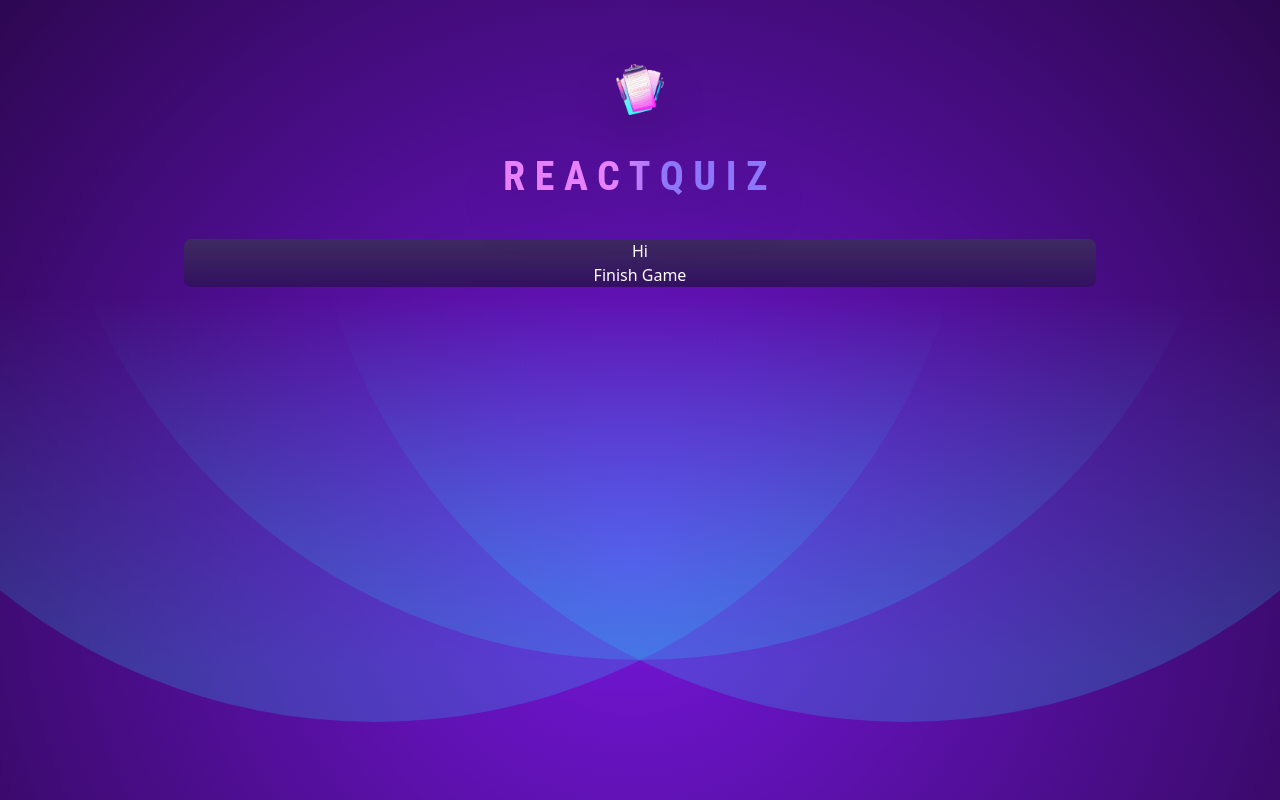
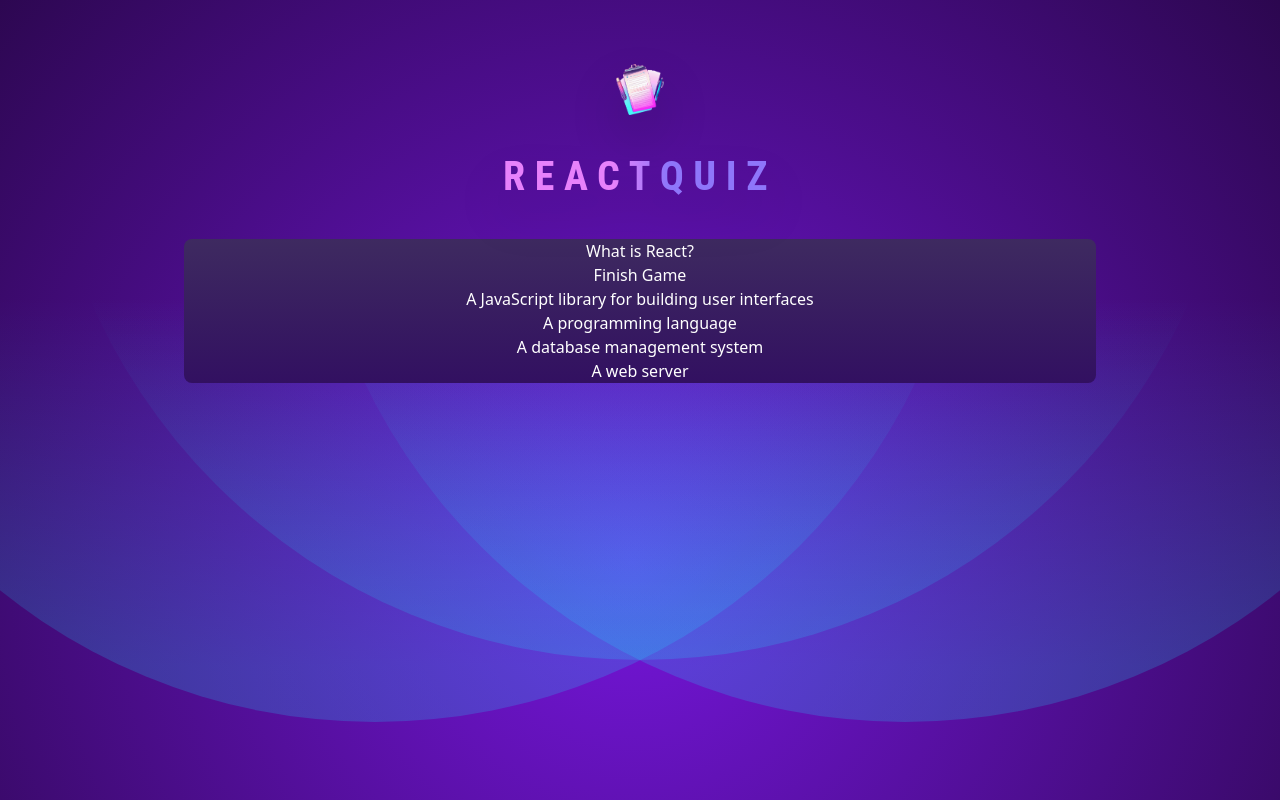
Before and after one commit to Vilasi/react-quiz, a React (Vite) app: page / in a window 1280 px wide. Both pictures are taken after a click on the button "Begin Quiz!". Built offline with nearby package versions, Linux system fonts and the light colour scheme.

Commit message:
Questions button array created - unstyled

```diff
--- a/src/components/Quiz.jsx
+++ b/src/components/Quiz.jsx
@@ -1,15 +1,50 @@
-import { useContext } from 'react';
+import { useContext, useEffect, useState } from 'react';
 import { QuizContext } from '../store/quiz-context';
 
+import questions from '../data/questions.js';
+
 export default function Quiz() {
-  const { handleQuizFinished, quizFinished } = useContext(QuizContext);
-  console.log('Quiz Finished');
-  console.log(quizFinished);
+  const {
+    handleQuizFinished,
+    quizFinished,
+    userAnswers,
+    correctAnswer,
+    addUserAnswer,
+  } = useContext(QuizContext);
+
+  // console.log('correctAnswer');
+  // console.log(correctAnswer);
+
+  const questionOptions = questions.map((question) => {
+    return [...question.options];
+  });
+
+  // console.log('questionOptions');
+  // console.log(questionOptions);
+
+  const currentQuestion = userAnswers.length;
+  // console.log(currentQuestion);
+
+  console.log('userAnswer');
+  console.log(userAnswers);
+
+  // console.log('questions[currentQuestion].options[currentQuestion]');
+  // console.log(questions[4].options[4]);
+
+  // console.log('questions');
+  // console.log(questions);
 
   return (
     <>
-      <h1>Hi</h1>
+      <h2>{questions[currentQuestion].question}</h2>
       <button onClick={() => handleQuizFinished(true)}>Finish Game</button>
+      {questionOptions[currentQuestion].map((question) => {
+        return (
+          <button onClick={(e) => addUserAnswer(e.target.textContent)}>
+            {question}
+          </button>
+        );
+      })}
     </>
   );
 }
--- a/src/store/quiz-context.jsx
+++ b/src/store/quiz-context.jsx
@@ -1,4 +1,6 @@
 import { createContext, useReducer } from 'react';
+
+import questions from '../data/questions.js';
 
 //! Quiz Context Template
 export const QuizContext = createContext({
@@ -8,6 +10,7 @@ export const QuizContext = createContext({
   quizFinished: Boolean,
   handleStartQuiz: () => {},
   handleQuizFinished: () => {},
+  addUserAnswer: () => {},
 });
 
 //! useReducer function
@@ -25,13 +28,23 @@ function quizReducer(state, action) {
       quizFinished: action.payload,
     };
   }
+
+  if (action.type === 'ADD_ANSWER') {
+    const userAnswers = [...state.userAnswers];
+    userAnswers.push(action.payload);
+
+    return {
+      ...state,
+      userAnswers: userAnswers,
+    };
+  }
 }
 
 //! Start Context Function
 export default function QuizContextProvider({ children }) {
   const [quizState, quizDispatch] = useReducer(quizReducer, {
-    userAnswer: [],
-    correctAnswer: [],
+    userAnswers: [],
+    correctAnswer: questions.map((question) => question.answer),
     quizStarted: false,
     quizFinished: false,
   });
@@ -44,8 +57,8 @@ export default function QuizContextProvider({ children }) {
   }
 
   function handleQuizFinished(quizStatus) {
-    console.log('quizStatus');
-    console.log(quizStatus);
+    // console.log('quizStatus');
+    // console.log(quizStatus);
     if (quizStatus) {
       quizDispatch({
         type: 'FINISH_QUIZ',
@@ -54,13 +67,21 @@ export default function QuizContextProvider({ children }) {
     }
   }
 
+  function addUserAnswer(answer) {
+    quizDispatch({
+      type: 'ADD_ANSWER',
+      payload: answer,
+    });
+  }
+
   const contextValue = {
-    userAnswer: quizState.userAnswer,
+    userAnswers: quizState.userAnswers,
     correctAnswer: quizState.correctAnswer,
     quizStarted: quizState.quizStarted,
     quizFinished: quizState.quizFinished,
     handleStartQuiz: handleStartQuiz,
     handleQuizFinished: handleQuizFinished,
+    addUserAnswer: addUserAnswer,
   };
 
   return (
```
